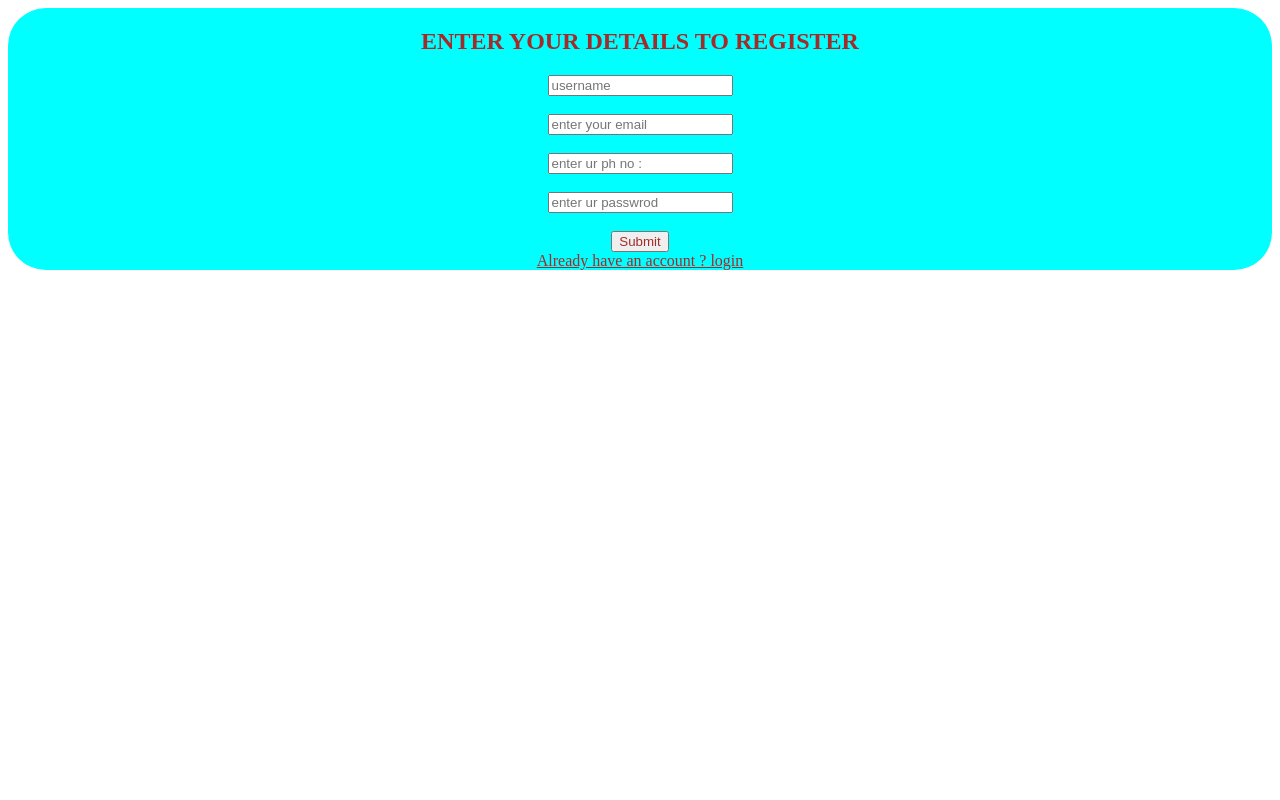
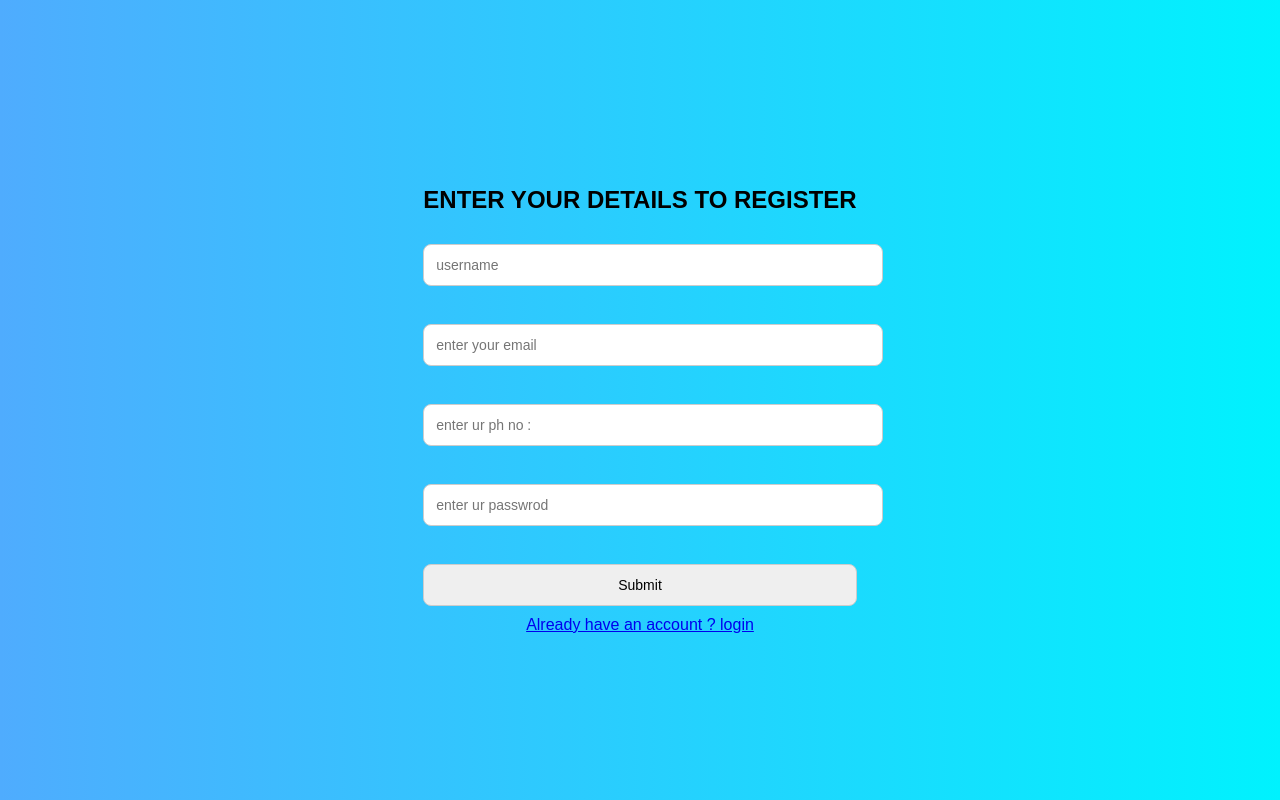
Before and after one commit to sajinbose8053/test, a Flask app: page /register in a window 1280 px wide. Run offline with Flask 3, Linux system fonts and the light colour scheme.

Commit message:
little  modified in html

```diff
--- a/templates/register.html
+++ b/templates/register.html
@@ -5,16 +5,84 @@
     <meta name="viewport" content="width=device-width, initial-scale=1.0">
     <title>registeration form</title>
     <style>
-        *{
-            box-sizing: border-box;
+        body {
+    margin: 0;
+    padding: 0;
+    font-family: Arial, Helvetica, sans-serif;
+    background: linear-gradient(to right, #4facfe, #00f2fe);
+    height: 100vh;
+    display: flex;
+    justify-content: center;
+    align-items: center;
+}
 
-            color: brown;
-        }
-        .reg_container{
-            align-content:flex-end;
-            background-color: aqua;
-            border-radius:1cm;
-        }
+.register-container {
+    background: white;
+    padding: 35px;
+    width: 350px;
+    border-radius: 15px;
+    box-shadow: 0 10px 25px rgba(0, 0, 0, 0.2);
+    text-align: center;
+}
+
+.register-container h2 {
+    margin-bottom: 20px;
+    color: #333;
+}
+
+input {
+    width: 100%;
+    padding: 12px;
+    margin: 10px 0;
+    border-radius: 8px;
+    border: 1px solid #ccc;
+    font-size: 14px;
+    transition: 0.3s;
+}
+
+input:focus {
+    border-color: #4facfe;
+    outline: none;
+    box-shadow: 0 0 5px rgba(79, 172, 254, 0.5);
+}
+
+button {
+    width: 100%;
+    padding: 12px;
+    margin-top: 15px;
+    background: #4facfe;
+    border: none;
+    color: white;
+    font-size: 16px;
+    border-radius: 8px;
+    cursor: pointer;
+    transition: 0.3s;
+}
+
+button:hover {
+    background: #00c6ff;
+}
+
+.error {
+    color: red;
+    font-size: 13px;
+    margin-top: 5px;
+}
+
+.login-link {
+    margin-top: 15px;
+    font-size: 14px;
+}
+
+.login-link a {
+    color: #4facfe;
+    text-decoration: none;
+    font-weight: bold;
+}
+
+.login-link a:hover {
+    text-decoration: underline;
+}
     </style>
 </head>
 <body>
```
